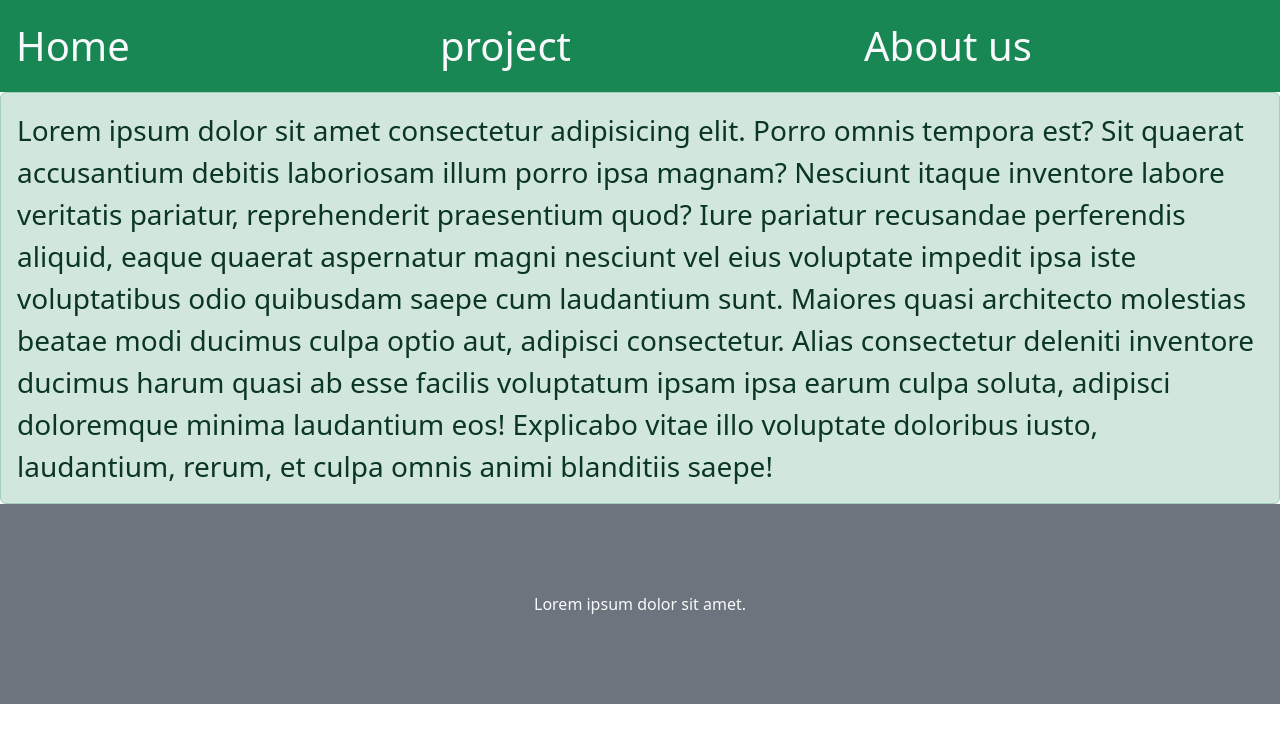
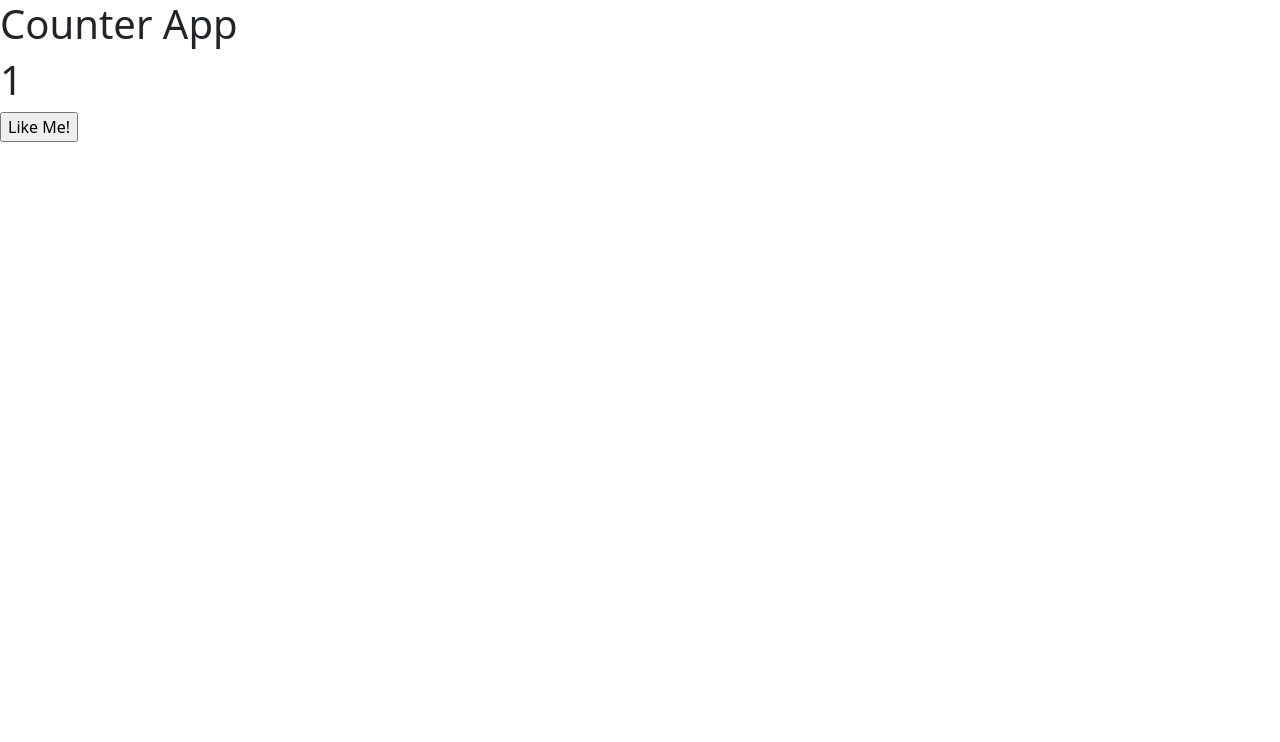
Before and after one commit to pranay2097/third-react-app, a React (Create React App) app: page / in a window 1280 px wide. Shown: the top 742 px of the page. Built offline with nearby package versions, Linux system fonts and the light colour scheme.

Commit message:
counter app

```diff
--- a/src/App.js
+++ b/src/App.js
@@ -1,45 +1,17 @@
-//uder defined tag: <App/>
 function App() {
   return (
     <>
-      {/* <h1>Hello world</h1> */}
-      <AppHeader />
-      <AppBody/>
-      <AppFooter/>
+      <h1>Counter App</h1>
+      <CounterApp/>
     </>
   );
 }
 
-//user defined tag: <AppHeader/>
-function AppHeader() {
-  return (
-    <div className="row bg-success text-light p-3 fs-1">
-      <div className="col">Home</div>
-      <div className="col">project</div>
-      <div className="col">About us</div>
-    </div>
-  );
-}
-
-//user defined tag: <AppBody/>
-function AppBody() {
+function CounterApp() {
   return (
     <>
-      <div className="alert alert-success fs-3 mb-0">
-        Lorem ipsum dolor sit amet consectetur adipisicing elit. Porro omnis tempora est? Sit quaerat accusantium debitis laboriosam illum porro ipsa magnam? Nesciunt itaque inventore labore veritatis pariatur, reprehenderit praesentium quod? Iure pariatur recusandae perferendis aliquid, eaque quaerat aspernatur magni nesciunt vel eius voluptate impedit ipsa iste voluptatibus odio quibusdam saepe cum laudantium sunt. Maiores quasi architecto molestias beatae modi ducimus culpa optio aut, adipisci consectetur. Alias consectetur deleniti inventore ducimus harum quasi ab esse facilis voluptatum ipsam ipsa earum culpa soluta, adipisci doloremque minima laudantium eos! Explicabo vitae illo voluptate doloribus iusto, laudantium, rerum, et culpa omnis animi blanditiis saepe!
-      </div>
-    </>
-  );
-}
-
-//user defined tag: <AppFooter/>
-function AppFooter() {
-  return (
-    <>
-      <div className="bg-secondary text-light d-flex justify-content-center align-items-center"
-      style={{height:"200px"}}>
-        Lorem ipsum dolor sit amet.
-      </div>
+      <h1>1</h1>
+      <input type="button" value="Like Me!" />
     </>
   );
 }
```
Also changed, not shown: src/AppFooter.js (added, +13 -0 lines), src/pages/AppBody.js (added, +12 -0 lines), src/pages/AppHeader.js (added, +12 -0 lines).
